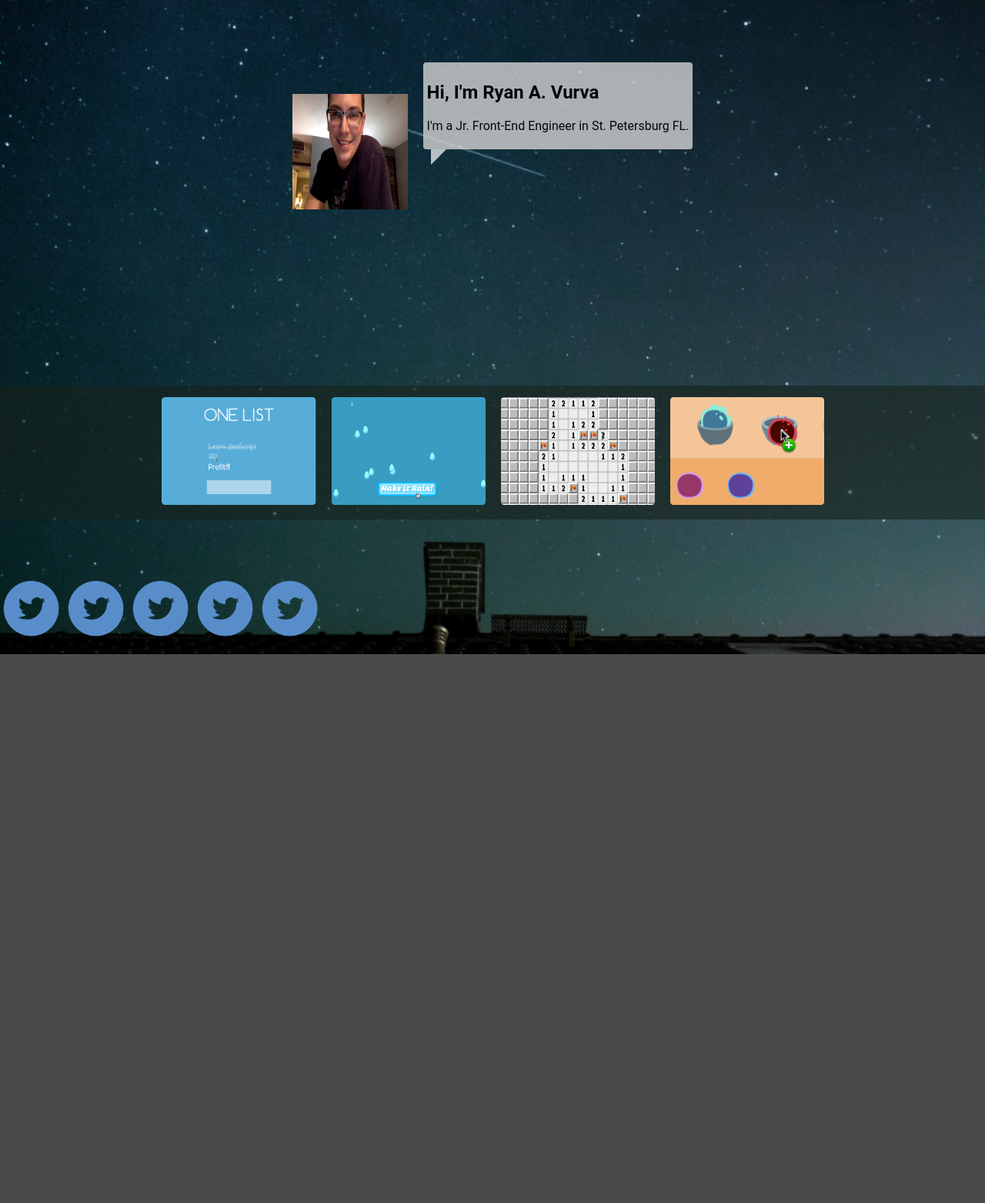
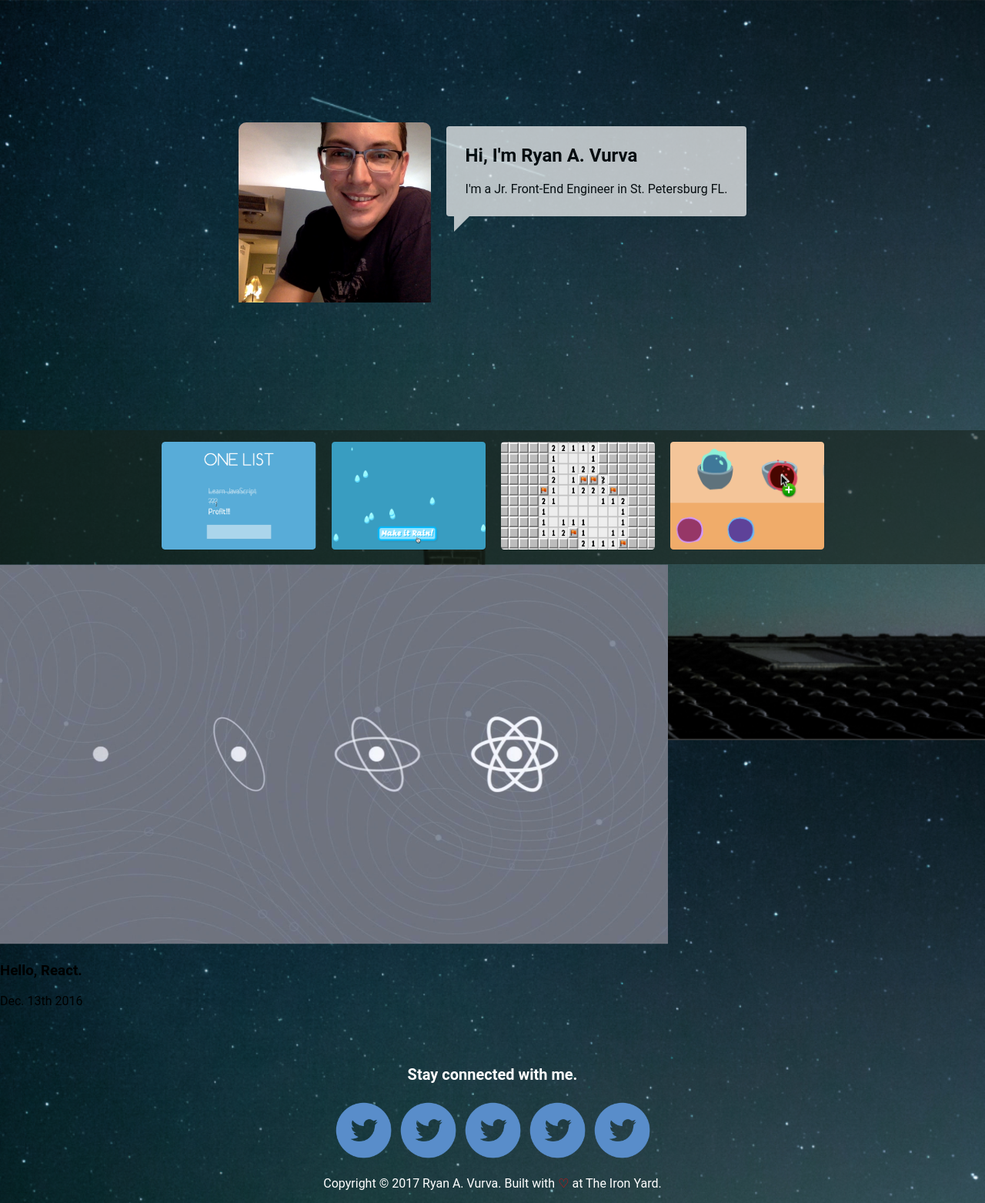
Before and after one commit to ryanvurva/original_portfolio, a website: page public/index.html in a window 1280 px wide. Shown: the whole page at 77% size. Before the commit the page ends 850 px from the top, so only its background shows below. Drawn offline with Linux system fonts and the light colour scheme.

Commit message:
footer and large div worked on
also wasted time on pic, need to finish that

```diff
--- a/public/index.html
+++ b/public/index.html
@@ -14,7 +14,7 @@
     <header>
         <div class="profile">
             <div class="me">
-                <img src="images/selfie.jpg" alt="" width="150px" height="150px">
+                <img id="me" src="images/selfie.jpg" alt="My Handsome Face" width="350px" height="">
             </div>
             <div>
               <div class="about-me">
@@ -31,8 +31,6 @@
     </header>
 
     <main>
-
-
         <div class="small">
             <div class="small-pic"><img src="images/one-list.png" alt=""></div>
             <div class="small-pic"><img src="images/make-it-rain.png" alt=""></div>
@@ -40,17 +38,16 @@
             <div class="small-pic"><img src="images/sensei-sense.png" alt=""></div>
         </div>
 
-
         <div class="large">
             <div>
-                <img src="" alt="">
+                <img src="images/react.png" alt="">
             </div>
-            <div>
-                <div>
-                    <h3></h3>
-                    <p></p>
+            <div class="react">
+                <div class="react-header">
+                    <h3>Hello, React.</h3>
+                    <p>Dec. 13th 2016</p>
                 </div>
-                <div>
+                <div class="react-info">
                     <p></p>
                 </div>
             </div>
@@ -73,8 +70,8 @@
 
         <div class="connected">
             <div>
-                <div>
-                    <p></p>
+                <div class="stay">
+                    <p>Stay connected with me.</p>
                 </div>
                 <div>
                     <img src="images/twitter.png" alt="" width="80px" height="80px">
@@ -92,7 +89,7 @@
     </main>
 
     <footer>
-        <p></p>
+        <p>Copyright &copy; 2017 Ryan A. Vurva.  Built with <span class="heart">&#x2661;</span> at The Iron Yard.</p>
     </footer>
 
 </body>
--- a/public/screen.css
+++ b/public/screen.css
@@ -19,13 +19,14 @@ h1 {
 
 header {
     width: 100%;
-    height: 420px;
+    height: 400px;
     display: flex;
     align-items: center;
     flex-flow: column;
     justify-content: space-between;
     margin-left: auto;
     margin-right: auto;
+    margin-top: 100px;
 }
 
 .profile {
@@ -38,39 +39,39 @@ header {
 }
 
 .me {
+    display: block;
+    position: relative;
+    overflow: hidden;
+    width: 250px;
+    height: 250px;
+    margin-top: auto;
+    border: transparent 1px;
+    border-radius:10px;
+}
+
+.me img {
+    /*width: 250px;*/
     margin-left: auto;
+    position: relative;
 }
 
 .about-me {
-    background-color: LightGrey;
-    padding: 5px;
+    background-color: #fff;
+    padding: 5px 25px 10px 25px;
     border-radius: 4px;
     margin-left: 20px;
     margin-right: auto;
-    opacity: 0.8;
+    opacity: 0.7;
     justify-content: center;
     margin-bottom: 100px;
 }
 
 .tri {
-  position: relative;
-  top: -100px;
-  left: 30px;
-  opacity: 0.7;
+    position: relative;
+    top: -100px;
+    left: 30px;
+    opacity: 0.7;
 }
-
-/*.about-me::after {
-    display: block;
-    height: 0;
-    width: 0;
-    /*border: 8px solid transparent;*/
-    /*border-top-color: #cacaca;
-    position: absolute;
-    right: 2px;
-    top: 0;
-    margin-top: 0;
-    padding-top: 0;
-}*/
 
 .small {
     background-color: rgba(23, 34, 27, 0.6);
@@ -88,9 +89,23 @@ header {
 }
 
 .connected {
+  display: flex;
+  justify-content: space-around;
+  margin:auto, auto, 30px, auto;
+}
 
+.stay {
+  text-align:center;
+  font-weight: bold;
+  font-size: 20px;
+  color: #fff;
 }
 
 footer {
+  text-align: center;
+  color: #fff;
+}
 
+.heart {
+  color: red;
 }
```
